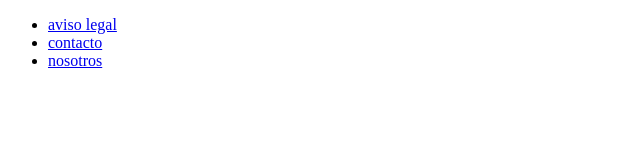
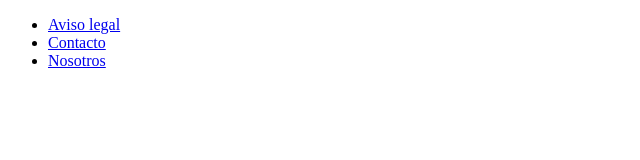
Before and after one commit to ManuelFEs/Proyecto_G39-5_Mintic, a plain HTML site: page footer.html in a window 1280 px wide. Shown: the full height of the page, 0-640 px from the left. Drawn offline with Linux system fonts and the light colour scheme.

Commit message:
Cmbios de prueba

```diff
--- a/footer.html
+++ b/footer.html
@@ -9,9 +9,9 @@
 <body>
     <footer>
         <ul>
-            <li><a href="#">aviso legal</a></li>
-            <li><a href="#">contacto</a></li>
-            <li><a href="#">nosotros</a></li>
+            <li><a href="#">Aviso legal</a></li>
+            <li><a href="#">Contacto</a></li>
+            <li><a href="#">Nosotros</a></li>
         </ul>
     </footer>
 </body>
```
